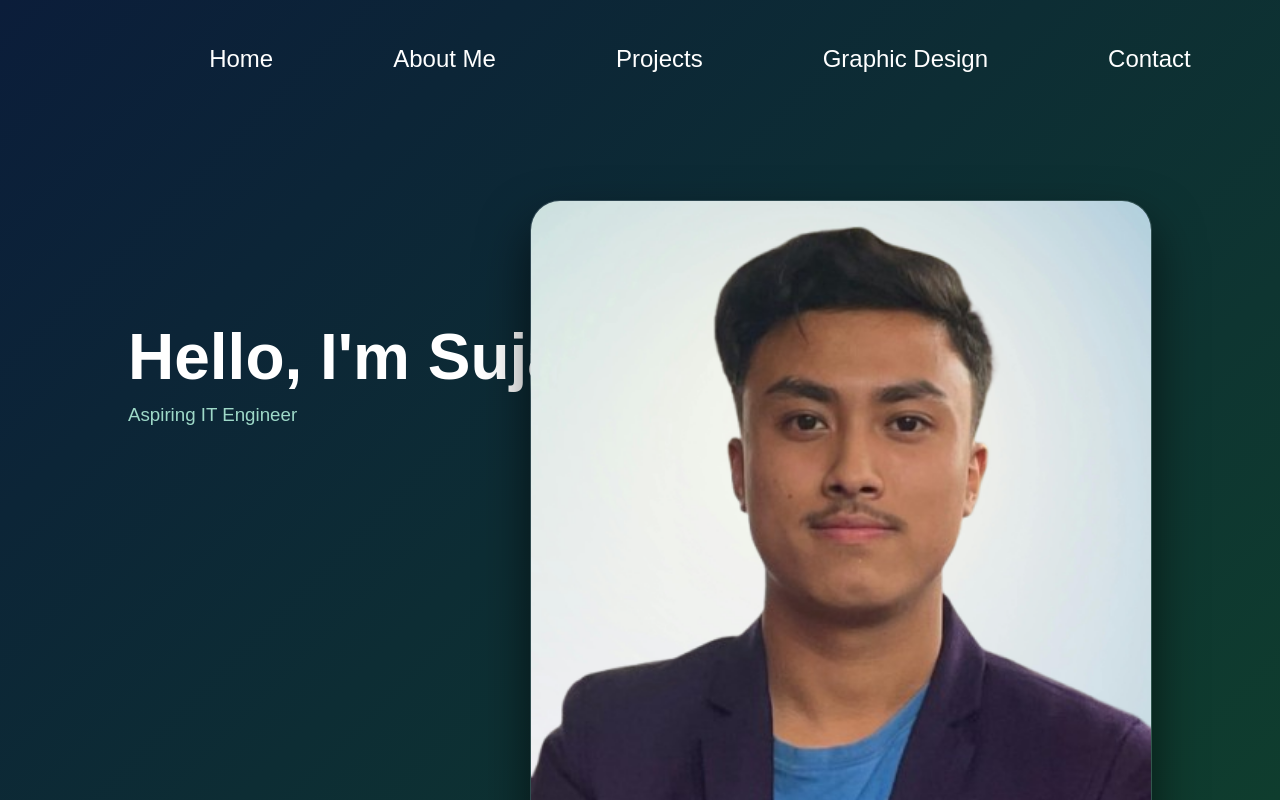
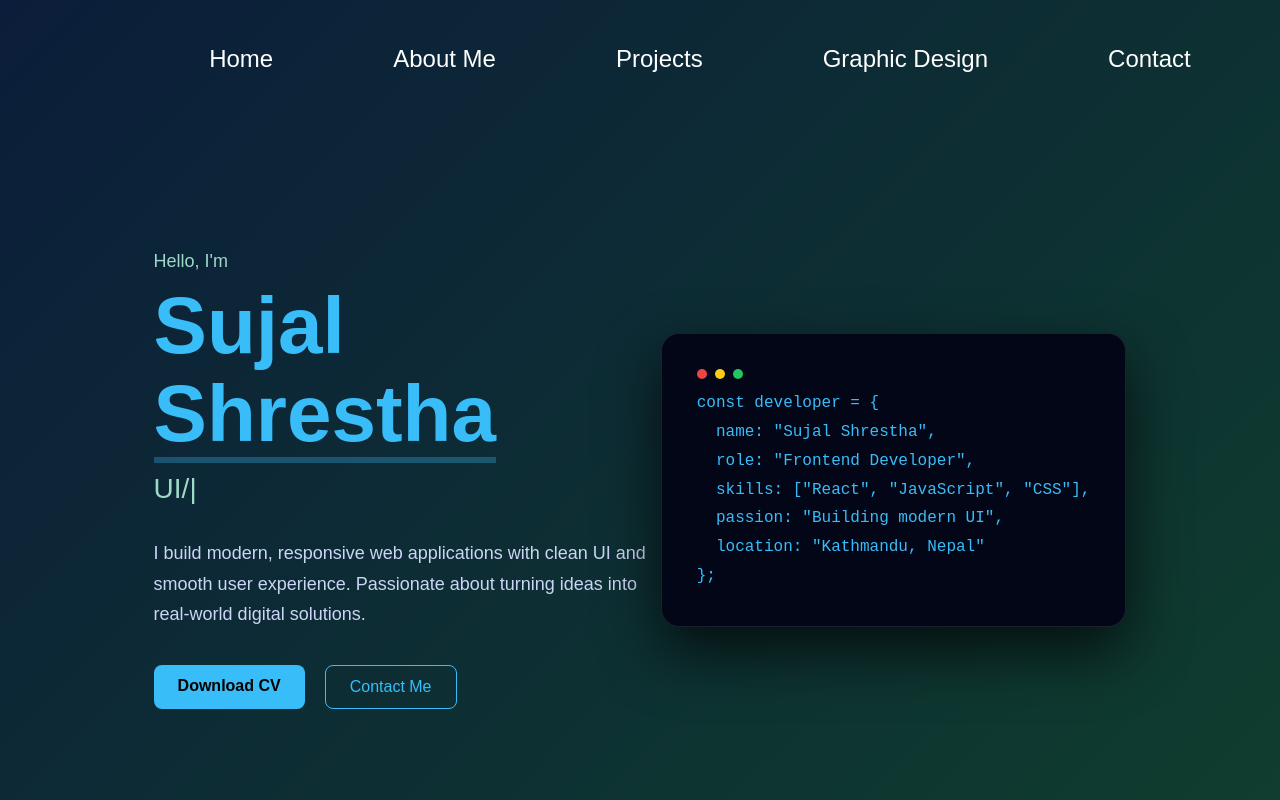
Before and after one commit to Sujal-Shrestha-SS/portfolio, a React (Vite) app in the folder my-portfolio/: page / in a window 1280 px wide. Shown: the top 800 px of the page. Built offline with nearby package versions, Linux system fonts and the light colour scheme.

Commit message:
Home Page UI update

```diff
--- a/my-portfolio/src/components/Home.jsx
+++ b/my-portfolio/src/components/Home.jsx
@@ -1,115 +1,242 @@
-import React from 'react'
+import React, { useState, useEffect } from 'react'
 import styled from 'styled-components'
-import { Link } from "react-router-dom"
+import NavbarMenu from './NavbarMenu'
 import About from './About'
-import NavbarMenu from './NavbarMenu'
 import Projects from './Projects'
 import Designs from './Designs'
 import Contact from './Contact'
+
+const roles = [
+  "Aspiring IT Engineer",
+  "Frontend Developer",
+  "UI/UX Enthusiast",
+  "Problem Solver"
+]
+
 const Home = () => {
+  const [text, setText] = useState("")
+  const [index, setIndex] = useState(0)
+  const [charIndex, setCharIndex] = useState(0)
+
+  useEffect(() => {
+    const typing = setTimeout(() => {
+      setText(roles[index].slice(0, charIndex + 1))
+      setCharIndex(charIndex + 1)
+
+      if (charIndex === roles[index].length) {
+        setTimeout(() => {
+          setCharIndex(0)
+          setIndex((index + 1) % roles.length)
+        }, 1500)
+      }
+    }, 80)
+
+    return () => clearTimeout(typing)
+  }, [charIndex, index])
+
   return (
-
     <>
       <Container id="home">
-
         <NavbarMenu />
 
+        <MainContent>
+          {/* LEFT SIDE */}
           <Hero>
+            <Intro>Hello, I'm</Intro>
 
-          <Title>Hello, I'm Sujal Shrestha</Title>
-          <Subtitle>Aspiring IT Engineer</Subtitle>
+            <Title>
+              <Highlight>Sujal Shrestha</Highlight>
+            </Title>
 
+            <TypingText>{text}|</TypingText>
+
+            <Description>
+              I build modern, responsive web applications with clean UI and smooth user experience.
+              Passionate about turning ideas into real-world digital solutions.
+            </Description>
+
+            <Buttons>
+              <PrimaryBtn href="/CV.pdf" download>
+                Download CV
+              </PrimaryBtn>
+
+              <SecondaryBtn href="#contact">
+                Contact Me
+              </SecondaryBtn>
+            </Buttons>
           </Hero>
 
-      <ImageCard>
-              <ProfileImage src="images/profile.png" alt="Profile Picture"></ProfileImage>
-      </ImageCard>
+          {/* RIGHT SIDE */}
+          <RightSide>
+            <CodeBlock>
+              <CodeHeader>
+                <span></span>
+                <span></span>
+                <span></span>
+              </CodeHeader>
 
-
-
+{`const developer = {
+  name: "Sujal Shrestha",
+  role: "Frontend Developer",
+  skills: ["React", "JavaScript", "CSS"],
+  passion: "Building modern UI",
+  location: "Kathmandu, Nepal"
+};`}
+            </CodeBlock>
+          </RightSide>
+        </MainContent>
       </Container>
 
-
-
       <About />
-
       <Projects />
-
       <Designs />
-
       <Contact />
-
     </>
   )
 }
 
 export default Home
 
+
 const Container = styled.div`
   height: 100vh;
   width: 100%;
-  position: relative;
   background: linear-gradient(135deg, #0b1d3a, #0f3d2e);
   color: white;
   font-family: "Poppins", sans-serif;
 `
 
+const MainContent = styled.div`
+  height: 100%;
+  display: flex;
+  align-items: center;
+  justify-content: space-between;
 
+  padding: 0 12%;
+  padding-top: 80px;
+`
+
+/* LEFT SIDE */
 
 const Hero = styled.div`
-  position: absolute;
-  top: 40%;
-  left: 10%;
-`;
+  max-width: 650px;
+`
 
-
+const Intro = styled.p`
+  font-size: 18px;
+  color: #9ed9c8;
+  margin-bottom: 10px;
+`
 
 const Title = styled.h1`
-  font-size: 64px;
-  margin-bottom: 10px;
-`
-const Subtitle = styled.h3`
-  font-weight: 300;
-  color: #9ed9c8;
+  font-size: 80px;
+  margin-bottom: 15px;
+  line-height: 1.1;
 `
 
+const Highlight = styled.span`
+  color: #38bdf8;
+  position: relative;
 
-
-const ImageCard = styled.div`
+  &:after {
+    content: "";
     position: absolute;
-  top: 25%;
-  right: 10%;
-  width: 620px;
-  height: 680px;
-  border-radius: 30px;
-  overflow: hidden; //clips the image inside the card
-
-  background: rgba(255,255,255,0.05);
-  backdrop-filter: blur(10px); //applies visual effect to whatever is
-                                //behind an element not the element itself.
-  border: 1px solid rgba(255,255,255,0.1);
-  box-shadow: 0 25px 50px rgba(0,0,0,0.6);
-
-  transition: transform 0.4s ease, box-shadow 0.4s ease;
-
-
-  &:hover{
-    transform: translateY(-15px) scale(1.03);
-    box-shadow: 0 35px 70px rgba(0,0,0,0.8);
+    width: 100%;
+    height: 6px;
+    background: #38bdf8;
+    bottom: -5px;
+    left: 0;
+    opacity: 0.3;
   }
 `
 
-const ProfileImage = styled.img`
-  width: 100%;
-  height: 100%;
-  object-fit: cover;
+const TypingText = styled.h3`
+  font-size: 28px;
+  font-weight: 400;
+  color: #9ed9c8;
+  min-height: 40px;
+  margin-bottom: 25px;
+`
 
+const Description = styled.p`
+  font-size: 18px;
+  line-height: 1.7;
+  color: #cbd5f5;
+  margin-bottom: 35px;
+`
 
-  transition: transform 0.5s ease;
+const Buttons = styled.div`
+  display: flex;
+  gap: 20px;
+`
 
-  ${ImageCard}:hover &{
-    transform: scale(1.08);
+const PrimaryBtn = styled.a`
+  padding: 12px 24px;
+  background: #38bdf8;
+  color: black;
+  border-radius: 8px;
+  text-decoration: none;
+  font-weight: bold;
+  transition: 0.3s;
+
+  &:hover {
+    background: #0ea5e9;
+    transform: scale(1.05);
+  }
+`
+
+const SecondaryBtn = styled.a`
+  padding: 12px 24px;
+  border: 1px solid #38bdf8;
+  color: #38bdf8;
+  border-radius: 8px;
+  text-decoration: none;
+  transition: 0.3s;
+
+  &:hover {
+    background: #38bdf8;
+    color: black;
+  }
+`
+
+/* RIGHT SIDE */
+
+const RightSide = styled.div`
+  width: 600px;
+`
+
+const CodeBlock = styled.pre`
+  background: #020617;
+  color: #38bdf8;
+  padding: 35px;
+  border-radius: 18px;
+  font-size: 16px;
+  line-height: 1.8;
+
+  overflow-x: auto;
+  box-shadow: 0 25px 60px rgba(0,0,0,0.7);
+  border: 1px solid rgba(255,255,255,0.1);
+
+  transition: 0.3s;
+
+  &:hover {
+    transform: scale(1.04);
+    box-shadow: 0 35px 80px rgba(0,0,0,0.9);
+  }
+`
+
+const CodeHeader = styled.div`
+  display: flex;
+  gap: 8px;
+  margin-bottom: 10px;
+
+  span {
+    width: 10px;
+    height: 10px;
+    border-radius: 50%;
   }
 
-  //Selects the current component (&) when its parent ImageCard is hovered
+  span:nth-child(1) { background: #ef4444; }
+  span:nth-child(2) { background: #facc15; }
+  span:nth-child(3) { background: #22c55e; }
 `
```
Lines whose indentation alone changed are shown as unchanged.
